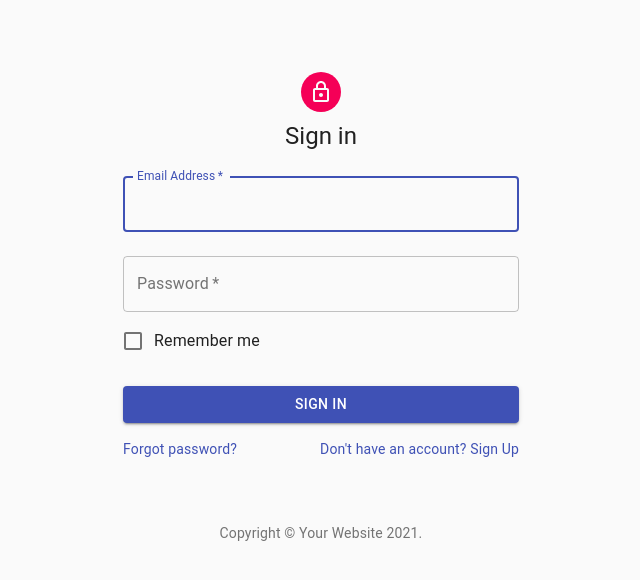
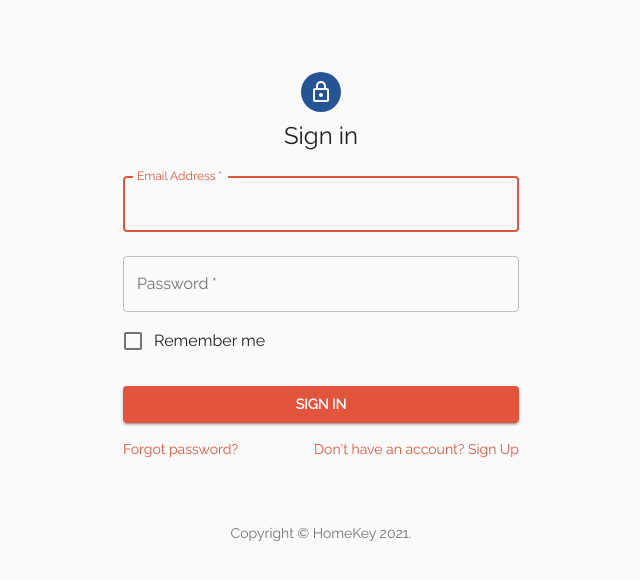
Before and after one commit to rushikadivar/HomeKey, a React (Create React App) app: page / in a window 1280 px wide. Shown: the top 580 px of the page, without its empty margins (319-959 px from the left). Built offline with nearby package versions, Linux system fonts and the light colour scheme.

Commit message:
changes added

```diff
--- a/src/App.js
+++ b/src/App.js
@@ -1,31 +1,56 @@
-import './App.css';
-import SignIn from './components/SignIn'
-import React, { useState, useEffect } from "react";
+// import './App.css';
+import React from "react";
 import {
   BrowserRouter as Router,
   Switch,
   Route
 } from "react-router-dom";
 
+import SignIn from './components/SignIn'
+import AboutUs from './components/AboutUs'
+import { createMuiTheme, ThemeProvider } from '@material-ui/core/styles';
+
+const theme = createMuiTheme({
+  palette: {
+    primary: {
+      light: '#e4644e',//will be calculated from palette.primary.main,
+      main: '#e2553c',
+      dark: '#df452a',//will be calculated from palette.primary.main,
+      // contrastText: will be calculated to contrast with palette.primary.main
+    },
+    secondary: {
+      light: '#285ea4',
+      main: '#245494',
+      dark: '#204b83',
+    },
+    contrastThreshold: 3,
+    tonalOffset: 0.2,
+  },
+  typography: {
+    fontFamily: 'Raleway',
+    fontWeightLight: 400,
+    fontWeightRegular: 500,
+    fontWeightMedium: 600,
+    fontWeightBold: 700,
+  }
+});
+
 require('dotenv').config()
 
 function App() {
   return (
-    <>
+    <ThemeProvider theme={theme}>
       <Router>
         <Switch>
-          <Route exact path="/" render={() => {
-            return (
-              <>
-                < SignIn/>
-              </>
-            )
-          }}>
+          <Route exact path="/">
+            <SignIn />
+          </Route>
+          <Route exact path="/about">
+            <AboutUs />
           </Route>
         </Switch>
-
       </Router>
-    </>
+    </ThemeProvider>
   );
 }
 
--- a/src/components/SignIn.js
+++ b/src/components/SignIn.js
@@ -13,13 +13,14 @@ import Typography from '@material-ui/core/Typography';
 import { makeStyles } from '@material-ui/core/styles';
 import Container from '@material-ui/core/Container';
 
+
 function Copyright() {
     return (
         <Typography variant="body2" color="textSecondary" align="center">
             {'Copyright © '}
-            <Link color="inherit" href="https://material-ui.com/">
-                Your Website
-      </Link>{' '}
+            <Link color="inherit" href="https://github.com/meetakbari/HomeKey">
+                HomeKey
+            </Link>{' '}
             {new Date().getFullYear()}
             {'.'}
         </Typography>
@@ -41,6 +42,9 @@ const useStyles = makeStyles((theme) => ({
         width: '100%', // Fix IE 11 issue.
         marginTop: theme.spacing(1),
     },
+    textInput: {
+        color: "#e9806e",
+    },
     submit: {
         margin: theme.spacing(3, 0, 2),
     },
@@ -58,9 +62,10 @@ export default function SignIn() {
                 </Avatar>
                 <Typography component="h1" variant="h5">
                     Sign in
-        </Typography>
+                </Typography>
                 <form className={classes.form} noValidate>
                     <TextField
+                        className={classes.textInput}
                         variant="outlined"
                         margin="normal"
                         required
@@ -94,12 +99,12 @@ export default function SignIn() {
                         className={classes.submit}
                     >
                         Sign In
-          </Button>
+                    </Button>
                     <Grid container>
                         <Grid item xs>
                             <Link href="#" variant="body2">
                                 Forgot password?
-              </Link>
+                            </Link>
                         </Grid>
                         <Grid item>
                             <Link href="#" variant="body2">
--- /dev/null
+++ b/src/components/customColorPalette.js
@@ -0,0 +1,59 @@
+import { createMuiTheme } from '@material-ui/core/styles';
+
+const theme = createMuiTheme({
+    palette: {
+        orange: {
+            light: '#e4644e',//will be calculated from palette.primary.main,
+            main: '#e2553c',
+            dark: '#df452a',//will be calculated from palette.primary.main,
+            // contrastText: will be calculated to contrast with palette.primary.main
+        },
+        blue: {
+            light: '#285ea4',
+            main: '#245494',
+            dark: '#204b83',
+        },
+        oxfordBlue: {
+            main: '#14213D',
+        },
+        brown: {
+            light: '#F7FBEF',
+            main: '#251605',
+            dark: '#120B02',
+        },
+        offWhite: {
+            light: '#251605',
+            main: '#EAF4D3',
+            dark: '#FFFFFF',
+        },
+        white: {
+            main: '#FFFFFF',
+        },
+        black: {
+            main: '#000000',
+        },
+        darkYellow: {
+            main: '#FCA311',
+        },
+        platinum: {
+            main: '#E5E5E5',
+        },
+        apricot: {
+            main: '#FFCDB2',
+        },
+        englishLavender: {
+            main: '#B5838D',
+        },
+        melon: {
+            main: '#FFB4A2',
+        },
+
+        // Used by `getContrastText()` to maximize the contrast between
+        // the background and the text.
+        contrastThreshold: 3,
+        // Used by the functions below to shift a color's luminance by approximately
+        // two indexes within its tonal palette.
+        // E.g., shift from Red 500 to Red 300 or Red 700.
+        tonalOffset: 0.2,
+    },
+});
--- a/src/index.css
+++ b/src/index.css
@@ -1,3 +1,5 @@
+@import url('https://fonts.googleapis.com/css2?family=Raleway&display=swap');
+
 body {
   margin: 0;
   font-family: -apple-system, BlinkMacSystemFont, 'Segoe UI', 'Roboto', 'Oxygen',
```
Also changed, not shown: src/components/AboutUs.js (added), 1 other file (tests, documents, lock files or other folders).
